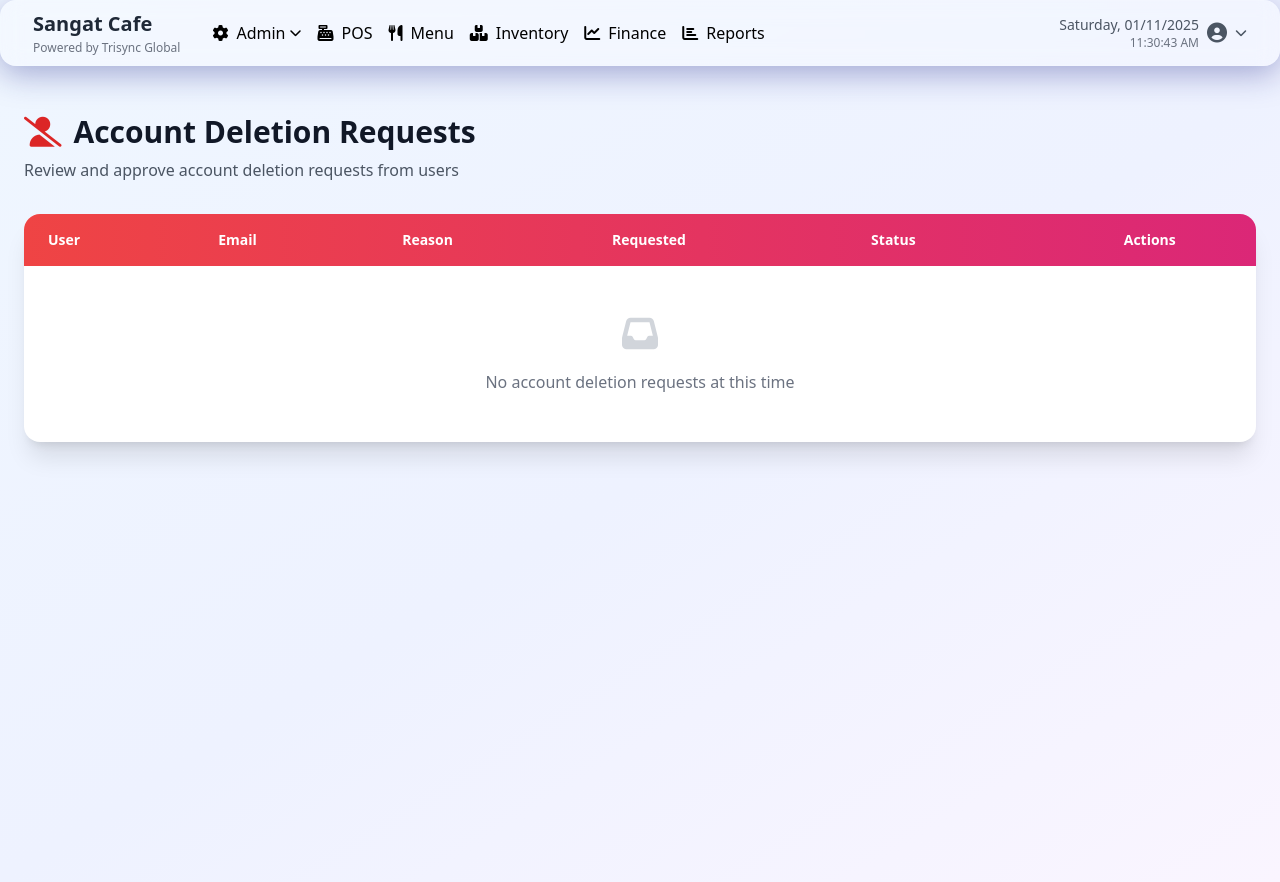
After one commit to moonkamboh924/TSG-Cafe-ERP, a Flask app: page /admin/account-deletion-requests in a window 1280 px wide. The commit adds this page. Run offline with Flask 3, Linux system fonts and the light colour scheme; a user stored in the database is signed in; some libraries are stand-ins or nearby versions.

Commit message:
Add account deletion request system & fix password reset table error

```diff
--- a/app/models.py
+++ b/app/models.py
@@ -672,3 +672,38 @@ class PasswordResetRequest(db.Model):
             'approved_at': self.approved_at.isoformat() if self.approved_at else None,
             'approved_by': self.approved_by.full_name if self.approved_by else None
         }
+
+class AccountDeletionRequest(db.Model):
+    """Account deletion requests - system administrator approves and deletes account"""
+    __tablename__ = 'account_deletion_requests'
+
+    id = db.Column(db.Integer, primary_key=True)
+    user_id = db.Column(db.Integer, db.ForeignKey('users.id'), nullable=False)
+
+    # Request details
+    reason = db.Column(db.Text)  # Why user wants to delete account
+    status = db.Column(db.String(20), default='pending', nullable=False)  # pending, approved, rejected
+    requested_at = db.Column(db.DateTime, default=lambda: datetime.now(timezone.utc), nullable=False)
+
+    # Admin response
+    admin_notes = db.Column(db.Text)
+    approved_at = db.Column(db.DateTime)
+    approved_by_id = db.Column(db.Integer, db.ForeignKey('users.id'))
+
+    # Relationships
+    user = db.relationship('User', backref='deletion_requests', foreign_keys=[user_id])
+    approved_by = db.relationship('User', foreign_keys=[approved_by_id])
+
+    def to_dict(self):
+        return {
+            'id': self.id,
+            'user_id': self.user_id,
+            'user_email': self.user.email if self.user else None,
+            'user_name': self.user.full_name if self.user else None,
+            'reason': self.reason,
+            'status': self.status,
+            'requested_at': self.requested_at.isoformat(),
+            'admin_notes': self.admin_notes,
+            'approved_at': self.approved_at.isoformat() if self.approved_at else None,
+            'approved_by': self.approved_by.full_name if self.approved_by else None
+        }
--- /dev/null
+++ b/app/templates/admin/account_deletion_requests.html
@@ -0,0 +1,184 @@
+{% extends "base.html" %}
+
+{% block title %}Account Deletion Requests - {{ get_setting('restaurant_name', 'ERP') }}{% endblock %}
+
+{% block content %}
+<div class="min-h-screen bg-gradient-to-br from-blue-50 via-indigo-50 to-purple-50">
+    <div class="max-w-7xl mx-auto px-6 py-8">
+        <!-- Header -->
+        <div class="mb-8">
+            <h1 class="text-3xl font-bold text-gray-900 mb-2">
+                <i class="fas fa-user-slash text-red-600 mr-3"></i>Account Deletion Requests
+            </h1>
+            <p class="text-gray-600">Review and approve account deletion requests from users</p>
+        </div>
+
+        <!-- Flash Messages -->
+        {% with messages = get_flashed_messages(with_categories=true) %}
+            {% if messages %}
+                {% for category, message in messages %}
+                    <div class="mb-4 p-4 rounded-lg {% if category == 'error' %}bg-red-50 text-red-800 border border-red-200{% else %}bg-green-50 text-green-800 border border-green-200{% endif %}">
+                        <i class="fas {% if category == 'error' %}fa-exclamation-circle{% else %}fa-check-circle{% endif %} mr-2"></i>
+                        {{ message }}
+                    </div>
+                {% endfor %}
+            {% endif %}
+        {% endwith %}
+
+        <!-- Requests Table -->
+        <div class="bg-white rounded-2xl shadow-xl overflow-hidden">
+            <div class="overflow-x-auto">
+                <table class="w-full">
+                    <thead class="bg-gradient-to-r from-red-500 to-pink-600 text-white">
+                        <tr>
+                            <th class="px-6 py-4 text-left text-sm font-semibold">User</th>
+                            <th class="px-6 py-4 text-left text-sm font-semibold">Email</th>
+                            <th class="px-6 py-4 text-left text-sm font-semibold">Reason</th>
+                            <th class="px-6 py-4 text-left text-sm font-semibold">Requested</th>
+                            <th class="px-6 py-4 text-left text-sm font-semibold">Status</th>
+                            <th class="px-6 py-4 text-center text-sm font-semibold">Actions</th>
+                        </tr>
+                    </thead>
+                    <tbody class="divide-y divide-gray-200">
+                        {% if requests %}
+                            {% for req in requests %}
+                            <tr class="hover:bg-gray-50 transition-colors">
+                                <td class="px-6 py-4">
+                                    <div class="font-medium text-gray-900">{{ req.user.full_name if req.user else 'Deleted User' }}</div>
+                                    <div class="text-sm text-gray-500">{{ req.user.designation or 'N/A' if req.user else 'N/A' }}</div>
+                                </td>
+                                <td class="px-6 py-4 text-gray-700">{{ req.user.email if req.user else 'N/A' }}</td>
+                                <td class="px-6 py-4">
+                                    <div class="text-sm text-gray-700 max-w-xs truncate" title="{{ req.reason or 'No reason provided' }}">
+                                        {{ req.reason or 'No reason provided' }}
+                                    </div>
+                                </td>
+                                <td class="px-6 py-4 text-gray-700">
+                                    {{ req.requested_at.strftime('%Y-%m-%d %H:%M') }}
+                                </td>
+                                <td class="px-6 py-4">
+                                    {% if req.status == 'pending' %}
+                                        <span class="px-3 py-1 bg-yellow-100 text-yellow-800 rounded-full text-xs font-semibold">
+                                            <i class="fas fa-clock mr-1"></i>Pending
+                                        </span>
+                                    {% elif req.status == 'approved' %}
+                                        <span class="px-3 py-1 bg-red-100 text-red-800 rounded-full text-xs font-semibold">
+                                            <i class="fas fa-check mr-1"></i>Approved & Deleted
+                                        </span>
+                                    {% else %}
+                                        <span class="px-3 py-1 bg-gray-100 text-gray-800 rounded-full text-xs font-semibold">
+                                            <i class="fas fa-times mr-1"></i>Rejected
+                                        </span>
+                                    {% endif %}
+                                </td>
+                                <td class="px-6 py-4 text-center">
+                                    {% if req.status == 'pending' and req.user %}
+                                        <button onclick="openDeletionModal({{ req.id }}, '{{ req.user.full_name }}', '{{ req.user.email }}', '{{ req.reason or '' }}')"
+                                                class="bg-red-500 hover:bg-red-600 text-white px-4 py-2 rounded-lg text-sm font-medium transition-colors mr-2">
+                                            <i class="fas fa-trash mr-1"></i>Review
+                                        </button>
+                                    {% else %}
+                                        <span class="text-gray-400 text-sm">
+                                            <i class="fas fa-check-double mr-1"></i>Processed
+                                        </span>
+                                    {% endif %}
+                                </td>
+                            </tr>
+                            {% endfor %}
+                        {% else %}
+                            <tr>
+                                <td colspan="6" class="px-6 py-12 text-center text-gray-500">
+                                    <i class="fas fa-inbox text-4xl mb-4 text-gray-300"></i>
+                                    <p>No account deletion requests at this time</p>
+                                </td>
+                            </tr>
+                        {% endif %}
+                    </tbody>
+                </table>
+            </div>
+        </div>
+    </div>
+</div>
+
+<!-- Deletion Review Modal -->
+<div id="deletionModal" class="hidden fixed inset-0 bg-black bg-opacity-50 flex items-center justify-center z-50">
+    <div class="bg-white rounded-2xl shadow-2xl p-8 max-w-md w-full mx-4">
+        <h2 class="text-2xl font-bold text-gray-900 mb-4">
+            <i class="fas fa-exclamation-triangle text-red-600 mr-2"></i>Review Account Deletion
+        </h2>
+
+        <div class="mb-4 p-4 bg-red-50 border border-red-200 rounded-lg">
+            <p class="text-sm text-red-900">
+                <strong>User:</strong> <span id="modalUserName"></span><br>
+                <strong>Email:</strong> <span id="modalUserEmail"></span><br>
+                <strong>Reason:</strong> <span id="modalReason"></span>
+            </p>
+        </div>
+
+        <div class="mb-4 p-4 bg-yellow-50 border border-yellow-200 rounded-lg">
+            <p class="text-sm text-yellow-900">
+                <i class="fas fa-warning mr-2"></i><strong>Warning:</strong> This action cannot be undone. All user data will be permanently deleted.
+            </p>
+        </div>
+
+        <form id="deletionForm" method="POST" action="{{ url_for('admin.approve_account_deletion') }}">
+            <input type="hidden" id="requestId" name="request_id">
+            <input type="hidden" id="actionInput" name="action">
+
+            <div class="mb-6">
+                <label class="block text-sm font-medium text-gray-700 mb-2">Admin Notes (Optional)</label>
+                <textarea name="admin_notes" rows="3"
+                          class="w-full px-4 py-3 border border-gray-300 rounded-lg focus:ring-2 focus:ring-red-500 focus:border-red-500"
+                          placeholder="Add any notes about this decision..."></textarea>
+            </div>
+
+            <div class="flex gap-3">
+                <button type="button" onclick="submitDeletion('approve')"
+                        class="flex-1 bg-red-500 hover:bg-red-600 text-white py-3 rounded-lg font-semibold transition-colors">
+                    <i class="fas fa-trash mr-2"></i>Approve & Delete
+                </button>
+                <button type="button" onclick="submitDeletion('reject')"
+                        class="flex-1 bg-gray-500 hover:bg-gray-600 text-white py-3 rounded-lg font-semibold transition-colors">
+                    <i class="fas fa-ban mr-2"></i>Reject
+                </button>
+                <button type="button" onclick="closeDeletionModal()"
+                        class="flex-1 bg-gray-200 hover:bg-gray-300 text-gray-700 py-3 rounded-lg font-semibold transition-colors">
+                    <i class="fas fa-times mr-2"></i>Cancel
+                </button>
+            </div>
+        </form>
+    </div>
+</div>
+
+<script>
+function openDeletionModal(requestId, userName, userEmail, reason) {
+    document.getElementById('requestId').value = requestId;
+    document.getElementById('modalUserName').textContent = userName;
+    document.getElementById('modalUserEmail').textContent = userEmail;
+    document.getElementById('modalReason').textContent = reason || 'No reason provided';
+    document.getElementById('deletionModal').classList.remove('hidden');
+}
+
+function closeDeletionModal() {
+    document.getElementById('deletionModal').classList.add('hidden');
+    document.getElementById('deletionForm').reset();
+}
+
+function submitDeletion(action) {
+    if (action === 'approve') {
+        if (!confirm('Are you absolutely sure you want to PERMANENTLY DELETE this user account? This cannot be undone!')) {
+            return;
+        }
+    }
+    document.getElementById('actionInput').value = action;
+    document.getElementById('deletionForm').submit();
+}
+
+// Close modal on escape key
+document.addEventListener('keydown', function(e) {
+    if (e.key === 'Escape') {
+        closeDeletionModal();
+    }
+});
+</script>
+{% endblock %}
--- a/app/templates/base.html
+++ b/app/templates/base.html
@@ -71,6 +71,10 @@
                                     <a href="{{ url_for('admin.password_reset_requests') }}"
                                        class="block px-4 py-2 text-sm text-gray-700 hover:bg-blue-50 hover:text-blue-600 transition-colors duration-150">
                                         <i class="fas fa-key mr-2"></i>Password Reset Requests
+                                    </a>
+                                    <a href="{{ url_for('admin.account_deletion_requests') }}"
+                                       class="block px-4 py-2 text-sm text-gray-700 hover:bg-red-50 hover:text-red-600 transition-colors duration-150">
+                                        <i class="fas fa-user-slash mr-2"></i>Account Deletion Requests
                                     </a>
                                     {% endif %}
                                 </div>
```
Also changed, not shown: app/blueprints/admin.py (+161 -5 lines), create_password_reset_table.py (added, +66 -0 lines).
